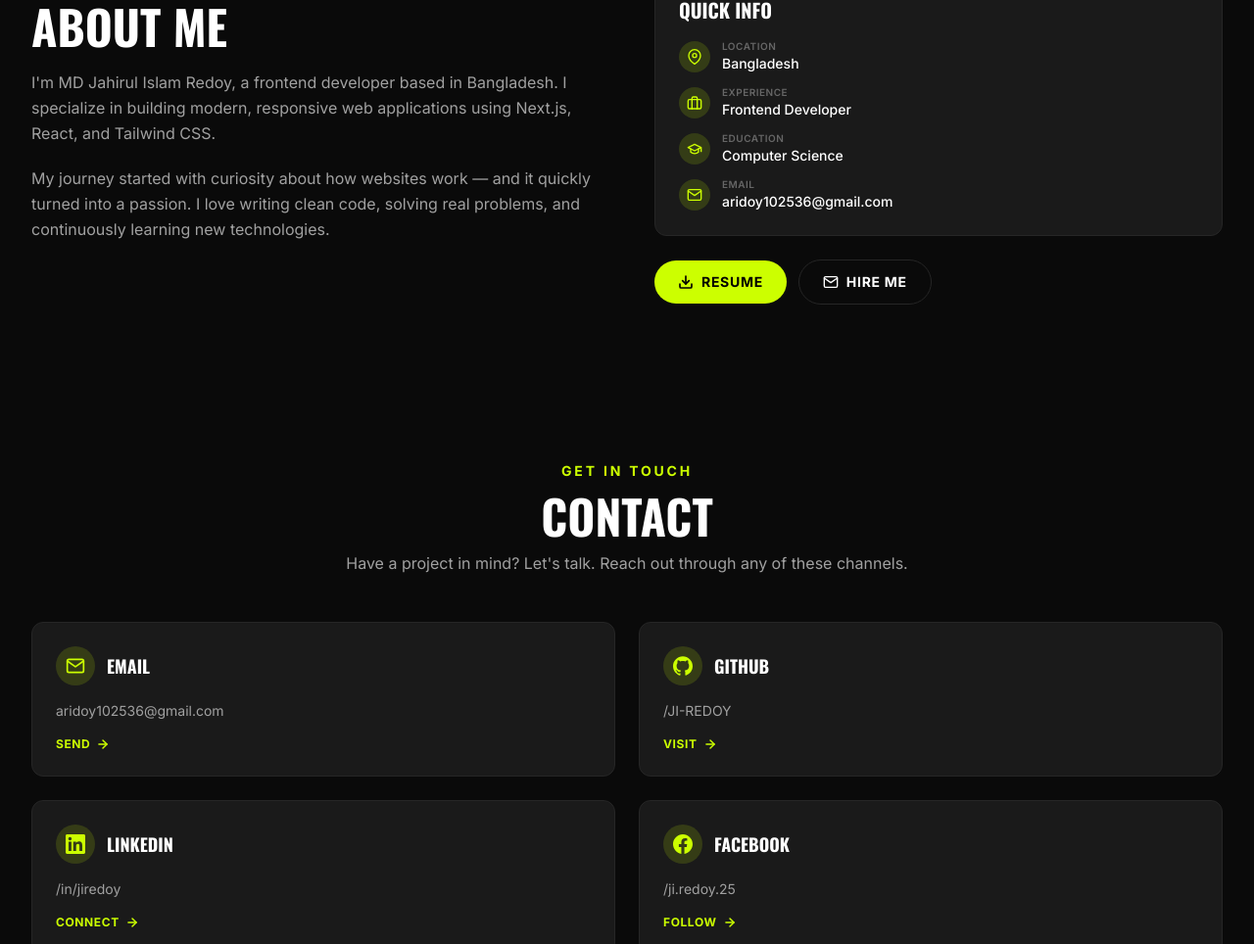
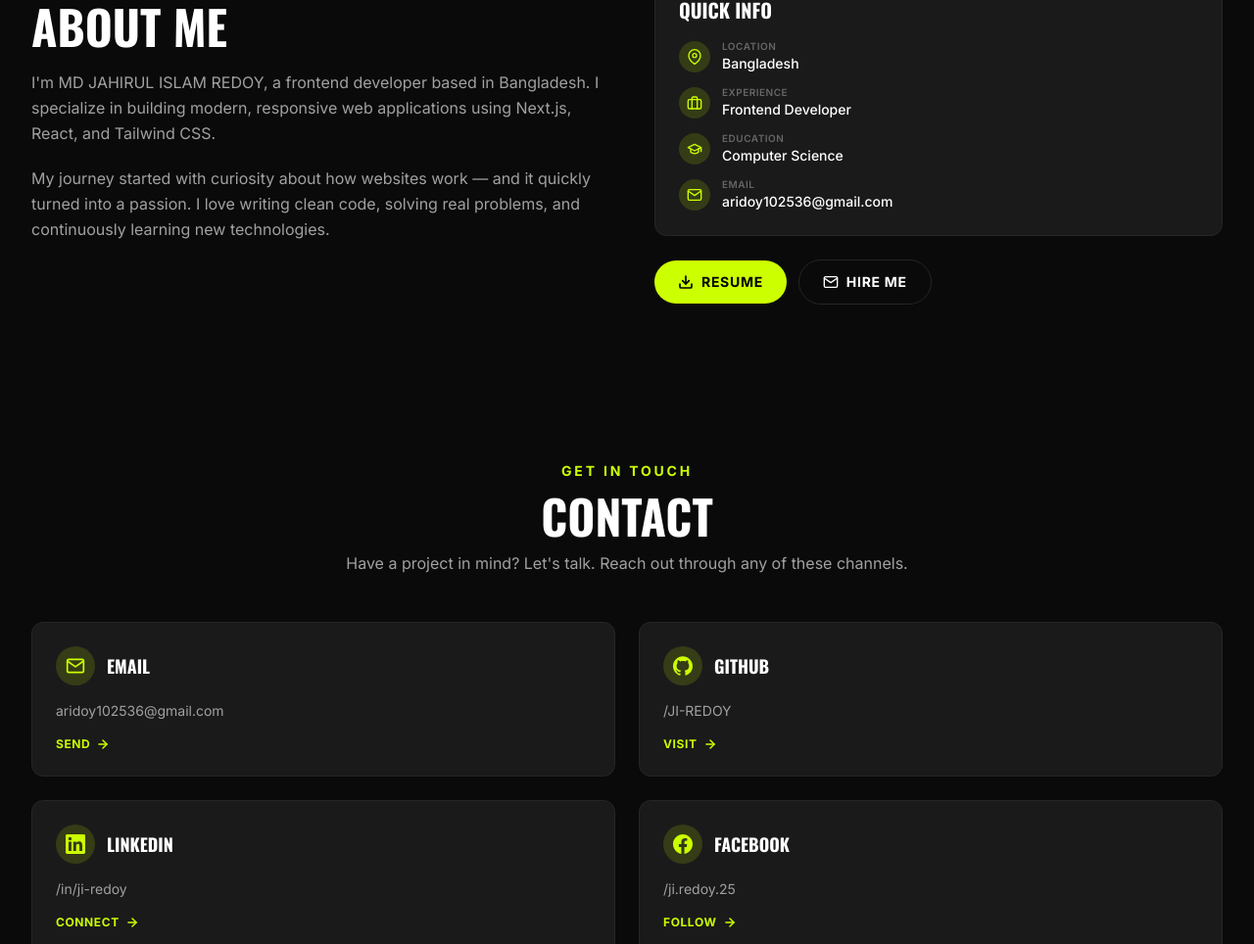
Before and after one commit to JI-REDOY/md-jahirul-islam-redoy, a Next.js app: page / in a window 1280 px wide. Shown: the part 2293-3257 px from the top of the page at 98% size. Built offline with nearby package versions, Linux system fonts and the light colour scheme; no server answers.

Commit message:
SEO fix: name, favicon, robots, sitemap

```diff
--- a/src/app/layout.tsx
+++ b/src/app/layout.tsx
@@ -28,32 +28,42 @@ export const metadata: Metadata = {
   description:
     "Portfolio of MD JAHIRUL ISLAM REDOY — Full Stack Developer from Bangladesh specializing in Next.js, React, TypeScript, and MongoDB. Building modern, responsive web applications with clean code and user-focused design.",
   keywords: [
-    "MD Jahirul Islam Redoy",
-    "MD Jahirul Islam",
-    "Md. Jahirul Islam Redoy",
+    // সব CAPITAL
+    "MD JAHIRUL ISLAM REDOY",
+    "MD JAHIRUL ISLAM",
+    "JAHIRUL ISLAM REDOY",
+    "JAHIRUL REDOY",
+    "JI REDOY",
+
+    // ছোট হাতের (lowercase)
+    "md jahirul islam redoy",
+    "md jahirul islam",
+    "jahirul islam redoy",
+    "jahirul redoy",
+    "ji redoy",
+
+    // মিশ্র (Mixed case)
+    "Md Jahirul Islam Redoy",
+    "Md Jahirul Islam",
     "Jahirul Islam Redoy",
     "Jahirul Redoy",
     "JI Redoy",
+    "Md. Jahirul Islam Redoy",
+
+    // অন্য বানান
     "MD Zahirul Islam Redoy",
-    "MD Zahirul Islam",
-    "Zahirul Islam Redoy",
-    "Zahirul Redoy",
-    "Md Zahirul",
+    "Md Zahirul Islam Redoy",
+    "md zahirul islam redoy",
+    "MD Jahirul Islam Ridoy",
+    "Md Jahirul Islam Ridoy",
+    "md jahirul islam ridoy",
     "MD Jahirul Islam Hridoy",
-    "Jahirul Islam Hridoy",
-    "Jahirul Hridoy",
-    "JI Hridoy",
-    "Hridoy",
-    "Md Hridoy",
-    "MD Jahirul Islam Ridoy",
-    "Jahirul Islam Ridoy",
-    "Jahirul Ridoy",
-    "JI Ridoy",
-    "Ridoy",
-    "Md Ridoy",
-    "Md Jahirul",
-    "Md Redoy",
+    "Md Jahirul Islam Hridoy",
+    "md jahirul islam hridoy",
+
+    // পেশা
     "Full Stack Developer",
+    "full stack developer",
     "Full Stack Developer Bangladesh",
     "Next.js Developer",
     "React Developer",
@@ -104,18 +114,11 @@ export const metadata: Metadata = {
   },
   icons: {
     icon: [
-      {
-        url: "/blackLogo.png",
-        type: "image/png",
-        media: "(prefers-color-scheme: light)",
-      },
-      {
-        url: "/whiteLogo.png",
-        type: "image/png",
-        media: "(prefers-color-scheme: dark)",
-      },
+      { url: "/favicon.ico", sizes: "any" },
+      { url: "/blackLogo.png", type: "image/png", sizes: "32x32", media: "(prefers-color-scheme: light)" },
+      { url: "/whiteLogo.png", type: "image/png", sizes: "32x32", media: "(prefers-color-scheme: dark)" },
     ],
-    shortcut: "/blackLogo.png",
+    shortcut: "/favicon.ico",
     apple: "/blackLogo.png",
   },
   robots: {
@@ -148,28 +151,42 @@ const jsonLd = {
   "@type": "Person",
   name: "MD JAHIRUL ISLAM REDOY",
   alternateName: [
-    "MD Jahirul Islam Redoy",
-    "MD Jahirul Islam",
-    "Md. Jahirul Islam Redoy",
+    // সব CAPITAL
+    "MD JAHIRUL ISLAM REDOY",
+    "MD JAHIRUL ISLAM",
+    "JAHIRUL ISLAM REDOY",
+    "JAHIRUL REDOY",
+    "JI REDOY",
+
+    // ছোট হাতের
+    "md jahirul islam redoy",
+    "md jahirul islam",
+    "jahirul islam redoy",
+    "jahirul redoy",
+    "ji redoy",
+
+    // মিশ্র
+    "Md Jahirul Islam Redoy",
+    "Md Jahirul Islam",
     "Jahirul Islam Redoy",
     "Jahirul Redoy",
     "JI Redoy",
+    "Md. Jahirul Islam Redoy",
+
+    // অন্য বানান
     "MD Zahirul Islam Redoy",
-    "Zahirul Islam Redoy",
+    "Md Zahirul Islam Redoy",
+    "MD Jahirul Islam Ridoy",
+    "Md Jahirul Islam Ridoy",
     "MD Jahirul Islam Hridoy",
-    "Jahirul Islam Hridoy",
-    "JI Hridoy",
-    "Hridoy",
-    "MD Jahirul Islam Ridoy",
-    "Jahirul Islam Ridoy",
-    "JI Ridoy",
-    "Ridoy",
+    "Md Jahirul Islam Hridoy",
   ],
   jobTitle: "Full Stack Developer",
   description:
     "Full Stack Developer from Bangladesh specializing in Next.js, React, TypeScript, and MongoDB.",
   url: "https://md-jahirul-islam-redoy.vercel.app",
   image: "https://md-jahirul-islam-redoy.vercel.app/portfolioImg.png",
+  email: "aridoy102536@gmail.com",
   sameAs: [
     "https://github.com/JI-REDOY",
     "https://linkedin.com/in/ji-redoy",
--- /dev/null
+++ b/src/app/robots.ts
@@ -0,0 +1,16 @@
+import type { MetadataRoute } from "next";
+
+const BASE_URL = "https://md-jahirul-islam-redoy.vercel.app";
+
+export default function robots(): MetadataRoute.Robots {
+  return {
+    rules: [
+      {
+        userAgent: "*",
+        allow: "/",
+        disallow: ["/api/", "/_next/", "/admin/"],
+      },
+    ],
+    sitemap: `${BASE_URL}/sitemap.xml`,
+  };
+}
--- /dev/null
+++ b/src/app/sitemap.ts
@@ -0,0 +1,16 @@
+import type { MetadataRoute } from "next";
+
+const BASE_URL = "https://md-jahirul-islam-redoy.vercel.app";
+
+export default function sitemap(): MetadataRoute.Sitemap {
+  const now = new Date();
+
+  return [
+    {
+      url: `${BASE_URL}/`,
+      lastModified: now,
+      changeFrequency: "weekly",
+      priority: 1.0,
+    },
+  ];
+}
--- a/src/data/about.ts
+++ b/src/data/about.ts
@@ -1,7 +1,7 @@
 import { AboutData } from "@/types/about.types";
 
 export const aboutData: AboutData = {
-    bio1: "I'm MD Jahirul Islam Redoy, a frontend developer based in Bangladesh. I specialize in building modern, responsive web applications using Next.js, React, and Tailwind CSS.",
+    bio1: "I'm MD JAHIRUL ISLAM REDOY, a frontend developer based in Bangladesh. I specialize in building modern, responsive web applications using Next.js, React, and Tailwind CSS.",
     bio2: "My journey started with curiosity about how websites work — and it quickly turned into a passion. I love writing clean code, solving real problems, and continuously learning new technologies.",
     info: [
         { icon: "location", label: "Location", value: "Bangladesh" },
--- a/src/data/contact.ts
+++ b/src/data/contact.ts
@@ -23,8 +23,8 @@ export const contactLinks: ContactLink[] = [
         id: 3,
         platform: "linkedin",
         label: "LinkedIn",
-        value: "/in/jiredoy",
-        url: "https://linkedin.com/in/jiredoy",
+        value: "/in/ji-redoy",
+        url: "https://linkedin.com/in/ji-redoy",
         icon: "linkedin",
         action: "Connect",
     },
```
Also changed, not shown: public/robots.txt (deleted), 1 other file (tests, documents, lock files or other folders).
